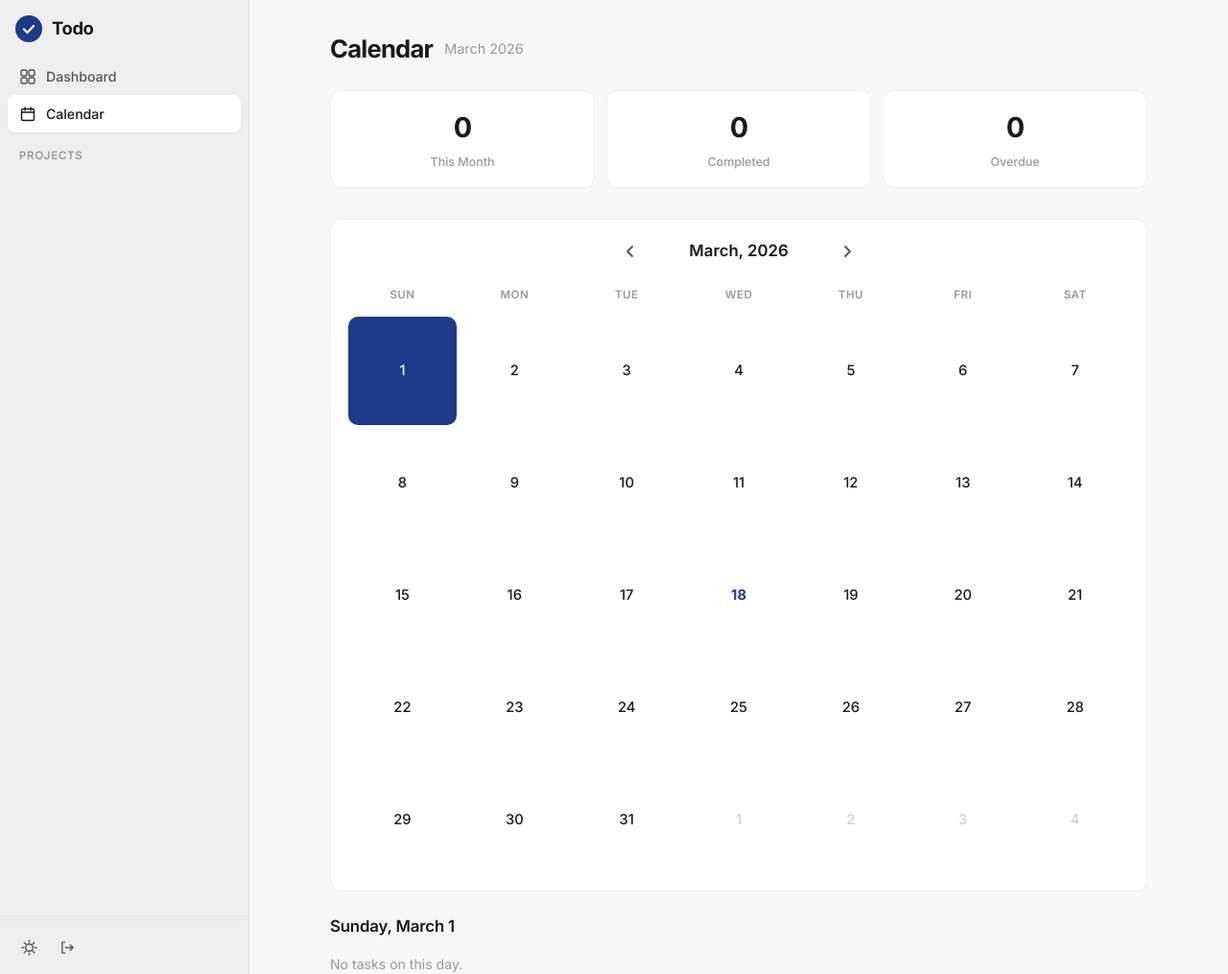
After one commit to merelymerey/Endterm_project, a Django app: page /calendar/?year=2026&month=3&day=1 in a window 1280 px wide. The commit adds this page. Shown: the whole page at 96% size. Run offline with Django 5.2, Linux system fonts and the light colour scheme; the visitor is signed in with stand-in values (Sample User, id 1); data that the repository does not hold is empty.

Commit message:
Add calendar view with month grid, task dots and day stats
- New /calendar/ route with month navigation and day selection
- Colored dots per project on days with due tasks
- Month statistics (total/done/overdue) and selected-day task list
- Sidebar link added on dashboard and calendar templates

Co-Authored-By: n_kamshat <213012137+queekoo@users.noreply.github.com>
Co-Authored-By: Zarina Nazargali <215788920+zarinanazargali@users.noreply.github.com>

```diff
--- a/projects/urls.py
+++ b/projects/urls.py
@@ -3,6 +3,7 @@ from . import views
 
 urlpatterns = [
     path('', views.dashboard, name='dashboard'),
+    path('calendar/', views.calendar_view, name='calendar'),
     path('projects/new/', views.project_create, name='project_create'),
     path('projects/<int:pk>/', views.project_detail, name='project_detail'),
     path('projects/<int:pk>/edit/', views.project_edit, name='project_edit'),
--- a/projects/views.py
+++ b/projects/views.py
@@ -1,5 +1,7 @@
+import calendar as py_calendar
 import json
-from datetime import date
+from collections import defaultdict
+from datetime import date, timedelta
 from django.shortcuts import render, redirect, get_object_or_404
 from django.contrib.auth.decorators import login_required
 from django.http import JsonResponse
@@ -29,6 +31,100 @@ def dashboard(request):
         'overdue_tasks': overdue_tasks,
         'overdue_list': overdue_list,
         'in_progress': in_progress,
+    })
+
+
+PROJECT_COLORS = ['#c96442', '#e09b3d', '#5cb87a', '#4a8fd9', '#9b6cd4', '#d4616e', '#3dbab0']
+
+
+@login_required
+def calendar_view(request):
+    try:
+        year = int(request.GET.get('year', date.today().year))
+        month = int(request.GET.get('month', date.today().month))
+    except (TypeError, ValueError):
+        today = date.today()
+        year, month = today.year, today.month
+
+    if month < 1 or month > 12:
+        today = date.today()
+        year, month = today.year, today.month
+
+    selected_day = request.GET.get('day')
+    try:
+        selected_date = date(year, month, int(selected_day)) if selected_day else None
+    except (TypeError, ValueError):
+        selected_date = None
+
+    first_day = date(year, month, 1)
+    last_day = date(year, month, py_calendar.monthrange(year, month)[1])
+
+    tasks_in_month = Task.objects.filter(
+        project__owner=request.user,
+        due_date__gte=first_day,
+        due_date__lte=last_day,
+    ).select_related('project')
+
+    by_day = defaultdict(list)
+    for t in tasks_in_month:
+        by_day[t.due_date.day].append(t)
+
+    cal = py_calendar.Calendar(firstweekday=6)
+    weeks = []
+    for week in cal.monthdatescalendar(year, month):
+        row = []
+        for d in week:
+            in_month = d.month == month
+            day_tasks = by_day.get(d.day, []) if in_month else []
+            dots = []
+            seen_projects = set()
+            for t in day_tasks:
+                if t.project_id in seen_projects:
+                    continue
+                seen_projects.add(t.project_id)
+                dots.append(PROJECT_COLORS[t.project_id % len(PROJECT_COLORS)])
+                if len(dots) >= 5:
+                    break
+            row.append({
+                'date': d,
+                'in_month': in_month,
+                'is_today': d == date.today(),
+                'is_selected': selected_date is not None and d == selected_date,
+                'task_count': len(day_tasks),
+                'dots': dots,
+            })
+        weeks.append(row)
+
+    selected_tasks = []
+    if selected_date:
+        selected_tasks = Task.objects.filter(
+            project__owner=request.user,
+            due_date=selected_date,
+        ).select_related('project').order_by('priority', 'position')
+
+    month_total = tasks_in_month.count()
+    month_done = tasks_in_month.filter(status='done').count()
+    month_overdue = tasks_in_month.filter(due_date__lt=date.today()).exclude(status='done').count()
+
+    prev_month = (first_day - timedelta(days=1)).replace(day=1)
+    next_month_start = (last_day + timedelta(days=1))
+
+    return render(request, 'projects/calendar.html', {
+        'year': year,
+        'month': month,
+        'month_name': py_calendar.month_name[month],
+        'weeks': weeks,
+        'weekday_labels': ['Sun', 'Mon', 'Tue', 'Wed', 'Thu', 'Fri', 'Sat'],
+        'prev_year': prev_month.year,
+        'prev_month_num': prev_month.month,
+        'next_year': next_month_start.year,
+        'next_month_num': next_month_start.month,
+        'selected_date': selected_date,
+        'selected_tasks': selected_tasks,
+        'month_total': month_total,
+        'month_done': month_done,
+        'month_overdue': month_overdue,
+        'projects': Project.objects.filter(owner=request.user),
     })
 
 
--- a/static/css/style.css
+++ b/static/css/style.css
@@ -506,6 +506,104 @@ input, textarea, select { font-family: inherit; }
   background: var(--accent);
   border-radius: 4px;
   transition: width 0.4s ease;
+}
+
+/* ========== Calendar ========== */
+.calendar-wrap {
+  background: var(--surface);
+  border: 1px solid var(--border-light);
+  border-radius: var(--radius-md);
+  padding: 18px;
+  margin-bottom: 8px;
+}
+.calendar-nav {
+  display: flex;
+  align-items: center;
+  justify-content: center;
+  gap: 18px;
+  margin-bottom: 14px;
+}
+.cal-month-title {
+  font-size: 1.05rem;
+  font-weight: 600;
+  color: var(--text);
+  min-width: 160px;
+  text-align: center;
+}
+.cal-nav-btn {
+  width: 30px;
+  height: 30px;
+  display: inline-flex;
+  align-items: center;
+  justify-content: center;
+  border-radius: 8px;
+  color: var(--text-secondary);
+  transition: all var(--transition);
+}
+.cal-nav-btn:hover { background: var(--surface-active); color: var(--text); }
+
+.calendar-grid {
+  display: grid;
+  grid-template-columns: repeat(7, 1fr);
+  gap: 4px;
+}
+.cal-weekday {
+  text-align: center;
+  font-size: 0.72rem;
+  font-weight: 600;
+  color: var(--text-tertiary);
+  text-transform: uppercase;
+  letter-spacing: 0.04em;
+  padding: 8px 0 10px;
+}
+.cal-day {
+  aspect-ratio: 1 / 1;
+  min-height: 52px;
+  display: flex;
+  flex-direction: column;
+  align-items: center;
+  justify-content: center;
+  gap: 4px;
+  border-radius: 10px;
+  color: var(--text);
+  text-decoration: none;
+  transition: background var(--transition), color var(--transition);
+  position: relative;
+}
+.cal-day:hover { background: var(--surface-hover); }
+.cal-day--muted { color: var(--text-tertiary); opacity: 0.45; }
+.cal-day--today .cal-day-num {
+  color: var(--accent);
+  font-weight: 700;
+}
+.cal-day--selected {
+  background: var(--accent);
+  color: white;
+}
+.cal-day--selected .cal-day-num { color: white; }
+.cal-day--selected:hover { background: var(--accent-hover); }
+.cal-day-num {
+  font-size: 0.92rem;
+  font-weight: 500;
+}
+.cal-dots {
+  display: flex;
+  gap: 3px;
+  align-items: center;
+  justify-content: center;
+  min-height: 6px;
+}
+.cal-dot {
+  width: 5px;
+  height: 5px;
+  border-radius: 50%;
+  display: inline-block;
+}
+.cal-day--selected .cal-dot { outline: 1px solid rgba(255,255,255,0.5); }
+
+@media (max-width: 640px) {
+  .cal-day { min-height: 44px; }
+  .cal-day-num { font-size: 0.85rem; }
 }
 
 /* ========== Confirm Modal ========== */
--- a/templates/base.html
+++ b/templates/base.html
@@ -6,7 +6,7 @@
   <meta charset="UTF-8">
   <meta name="viewport" content="width=device-width, initial-scale=1.0">
   <title>{% block title %}Todo{% endblock %} — Claude</title>
-  <link rel="stylesheet" href="{% static 'css/style.css' %}?v=9">
+  <link rel="stylesheet" href="{% static 'css/style.css' %}?v=10">
   <link href="https://fonts.googleapis.com/css2?family=Inter:wght@400;500;600;700&display=swap" rel="stylesheet">
 </head>
 <body data-theme="light">
@@ -25,6 +25,6 @@
     </div>
   </div>
 
-  <script src="{% static 'js/app.js' %}?v=9"></script>
+  <script src="{% static 'js/app.js' %}?v=10"></script>
 </body>
 </html>
--- /dev/null
+++ b/templates/projects/calendar.html
@@ -0,0 +1,155 @@
+{% extends 'base.html' %}
+{% load static %}
+{% block title %}Calendar{% endblock %}
+
+{% block body %}
+<div class="app">
+  <!-- Sidebar -->
+  <aside class="sidebar" id="sidebar">
+    <div class="sidebar-header">
+      <div class="logo">
+        <svg width="28" height="28" viewBox="0 0 28 28" fill="none">
+          <circle cx="14" cy="14" r="14" fill="var(--accent)"/>
+          <path d="M9 14.5L12.5 18L19 11" stroke="white" stroke-width="2.2" stroke-linecap="round" stroke-linejoin="round"/>
+        </svg>
+        <span class="logo-text">Todo</span>
+      </div>
+    </div>
+
+    <nav class="sidebar-nav">
+      <a href="{% url 'dashboard' %}" class="nav-item">
+        <svg width="18" height="18" viewBox="0 0 18 18" fill="none">
+          <rect x="2" y="2" width="6" height="6" rx="1.5" stroke="currentColor" stroke-width="1.4"/>
+          <rect x="10" y="2" width="6" height="6" rx="1.5" stroke="currentColor" stroke-width="1.4"/>
+          <rect x="2" y="10" width="6" height="6" rx="1.5" stroke="currentColor" stroke-width="1.4"/>
+          <rect x="10" y="10" width="6" height="6" rx="1.5" stroke="currentColor" stroke-width="1.4"/>
+        </svg>
+        <span class="nav-label">Dashboard</span>
+      </a>
+      <a href="{% url 'calendar' %}" class="nav-item active">
+        <svg width="18" height="18" viewBox="0 0 18 18" fill="none">
+          <rect x="2.5" y="3.5" width="13" height="12" rx="1.5" stroke="currentColor" stroke-width="1.4"/>
+          <path d="M2.5 7H15.5M6 2V5M12 2V5" stroke="currentColor" stroke-width="1.4" stroke-linecap="round"/>
+        </svg>
+        <span class="nav-label">Calendar</span>
+      </a>
+
+      <div class="nav-section-title">Projects</div>
+      {% for project in projects %}
+      <a href="{% url 'project_detail' project.pk %}" class="nav-item">
+        <span class="list-icon" style="background: hsl({{ project.pk|add:0 }}{% widthratio project.pk 1 40 %}, 55%, 55%);"></span>
+        <span class="nav-label">{{ project.name }}</span>
+        <span class="list-count">{{ project.task_count }}</span>
+      </a>
+      {% endfor %}
+    </nav>
+
+    <div class="sidebar-footer">
+      <button class="footer-btn" id="themeToggle" title="Toggle theme">
+        <svg class="sun-icon" width="17" height="17" viewBox="0 0 18 18" fill="none">
+          <circle cx="9" cy="9" r="4" stroke="currentColor" stroke-width="1.5"/>
+          <path d="M9 1V3M9 15V17M1 9H3M15 9H17M3.5 3.5L5 5M13 13L14.5 14.5M14.5 3.5L13 5M5 13L3.5 14.5" stroke="currentColor" stroke-width="1.5" stroke-linecap="round"/>
+        </svg>
+        <svg class="moon-icon" width="17" height="17" viewBox="0 0 18 18" fill="none">
+          <path d="M15.5 10.5A7 7 0 017.5 2.5 7 7 0 1015.5 10.5z" stroke="currentColor" stroke-width="1.5" stroke-linecap="round" stroke-linejoin="round"/>
+        </svg>
+      </button>
+      <form method="post" action="{% url 'logout' %}" style="display:inline">
+        {% csrf_token %}
+        <button type="submit" class="footer-btn" title="Sign out">
+          <svg width="17" height="17" viewBox="0 0 18 18" fill="none">
+            <path d="M6 15H3V3H6M12 6L15 9L12 12M7 9H15" stroke="currentColor" stroke-width="1.4" stroke-linecap="round" stroke-linejoin="round"/>
+          </svg>
+        </button>
+      </form>
+    </div>
+  </aside>
+
+  <button class="mobile-menu-btn" id="mobileMenuBtn">
+    <svg width="22" height="22" viewBox="0 0 22 22" fill="none">
+      <path d="M3 6H19M3 11H19M3 16H19" stroke="currentColor" stroke-width="1.8" stroke-linecap="round"/>
+    </svg>
+  </button>
+
+  <main class="main">
+    <div class="main-inner main-wide">
+      <header class="main-header">
+        <div class="header-left">
+          <h1 class="page-title">Calendar</h1>
+          <span class="page-subtitle">{{ month_name }} {{ year }}</span>
+        </div>
+      </header>
+
+      <!-- Month stats -->
+      <div class="stats-grid">
+        <div class="stat-card">
+          <span class="stat-card-value">{{ month_total }}</span>
+          <span class="stat-card-label">This Month</span>
+        </div>
+        <div class="stat-card">
+          <span class="stat-card-value">{{ month_done }}</span>
+          <span class="stat-card-label">Completed</span>
+        </div>
+        <div class="stat-card {% if month_overdue > 0 %}stat-card-danger{% endif %}">
+          <span class="stat-card-value">{{ month_overdue }}</span>
+          <span class="stat-card-label">Overdue</span>
+        </div>
+      </div>
+
+      <!-- Calendar -->
+      <div class="calendar-wrap">
+        <div class="calendar-nav">
+          <a class="cal-nav-btn" href="?year={{ prev_year }}&month={{ prev_month_num }}" aria-label="Previous month">
+            <svg width="16" height="16" viewBox="0 0 16 16" fill="none"><path d="M10 3L5 8L10 13" stroke="currentColor" stroke-width="1.8" stroke-linecap="round" stroke-linejoin="round"/></svg>
+          </a>
+          <span class="cal-month-title">{{ month_name }}, {{ year }}</span>
+          <a class="cal-nav-btn" href="?year={{ next_year }}&month={{ next_month_num }}" aria-label="Next month">
+            <svg width="16" height="16" viewBox="0 0 16 16" fill="none"><path d="M6 3L11 8L6 13" stroke="currentColor" stroke-width="1.8" stroke-linecap="round" stroke-linejoin="round"/></svg>
+          </a>
+        </div>
+
+        <div class="calendar-grid">
+          {% for label in weekday_labels %}
+          <div class="cal-weekday">{{ label }}</div>
+          {% endfor %}
+
+          {% for week in weeks %}
+            {% for cell in week %}
+            <a class="cal-day{% if not cell.in_month %} cal-day--muted{% endif %}{% if cell.is_today %} cal-day--today{% endif %}{% if cell.is_selected %} cal-day--selected{% endif %}"
+               href="?year={{ year }}&month={{ month }}&day={{ cell.date.day }}">
+              <span class="cal-day-num">{{ cell.date.day }}</span>
+              {% if cell.dots %}
+              <span class="cal-dots">
+                {% for color in cell.dots %}<span class="cal-dot" style="background: {{ color }}"></span>{% endfor %}
+              </span>
+              {% endif %}
+            </a>
+            {% endfor %}
+          {% endfor %}
+        </div>
+      </div>
+
+      <!-- Day tasks -->
+      {% if selected_date %}
+      <h2 class="section-title" style="margin-top:24px">{{ selected_date|date:"l, F j" }}</h2>
+      {% if selected_tasks %}
+      <div class="overdue-list">
+        {% for task in selected_tasks %}
+        <a href="{% url 'project_detail' task.project.pk %}" class="overdue-item" style="border-left-color: var(--accent)">
+          <div class="overdue-main">
+            <span class="overdue-task-title">{% if task.status == 'done' %}<s>{{ task.title }}</s>{% else %}{{ task.title }}{% endif %}</span>
+            <span class="overdue-project">{{ task.project.name }} · {{ task.get_status_display }}</span>
+          </div>
+          <span class="overdue-due">{{ task.get_priority_display }}</span>
+        </a>
+        {% endfor %}
+      </div>
+      {% else %}
+      <p class="empty-subtext" style="margin-top:8px">No tasks on this day.</p>
+      {% endif %}
+      {% endif %}
+    </div>
+  </main>
+</div>
+<div class="sidebar-overlay" id="sidebarOverlay"></div>
+{% endblock %}
```
Also changed, not shown: templates/projects/dashboard.html (+7 -0 lines).
